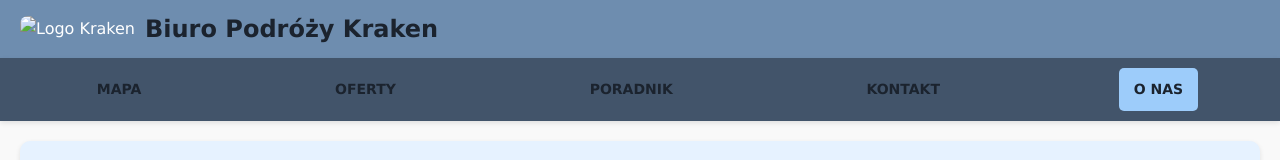
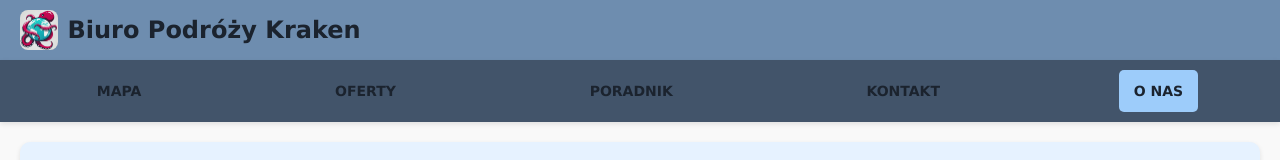
Before and after one commit to KAja278/projekt_TI, a plain HTML site: page onas.html in a window 1280 px wide. Shown: the top 160 px of the page. Drawn offline with Linux system fonts and the light colour scheme.

Commit message:
Update onas.html

```diff
--- a/onas.html
+++ b/onas.html
@@ -4,14 +4,14 @@
         <meta charset="UTF-8">
         <title>Kraken-Biuro Podróży</title>
         <link rel="stylesheet" type="text/css" href="./onas.css">
-        <link rel="icon" type="image/jpg" href="./favicon1.jpg">
+        <link rel="icon" type="image/jpg" href="./zdjecia/favicon1.jpg">
         <meta name="viewport" content="width=device-width, initial-scale=1.0">
 
     </head>
     <body>
         <header>
             <div class="logo">
-                <img src="./favicon1.jpg" alt="Logo Kraken">
+                <img src="./zdjecia/favicon1.jpg" alt="Logo Kraken">
                 <span class="title">Biuro Podróży Kraken</span>
             </div>
         </header>
```
